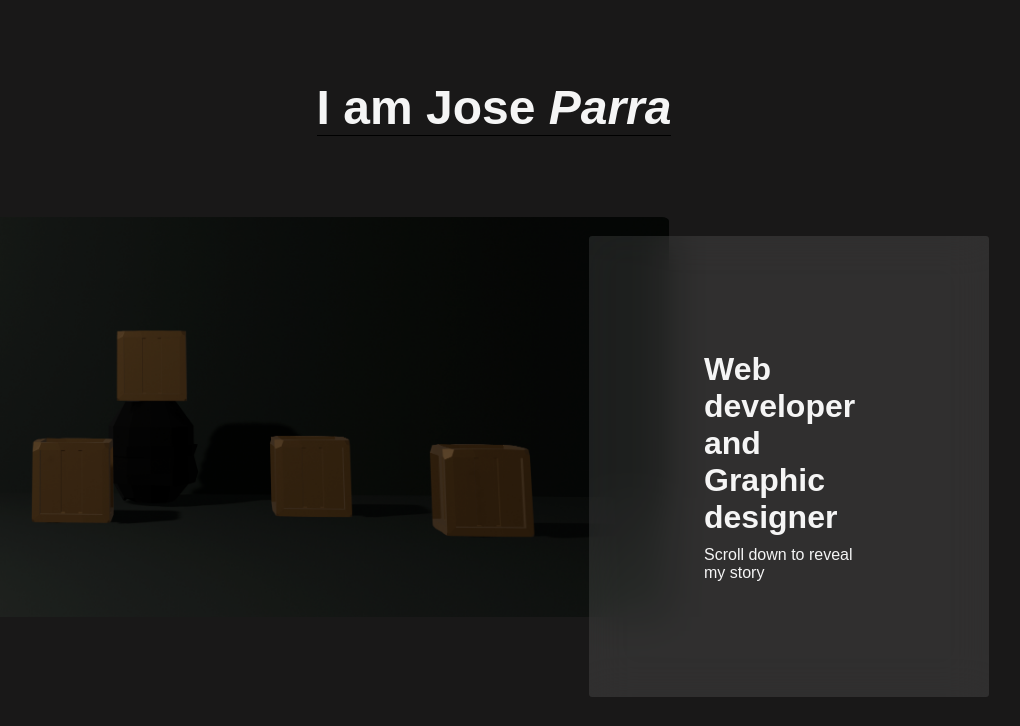
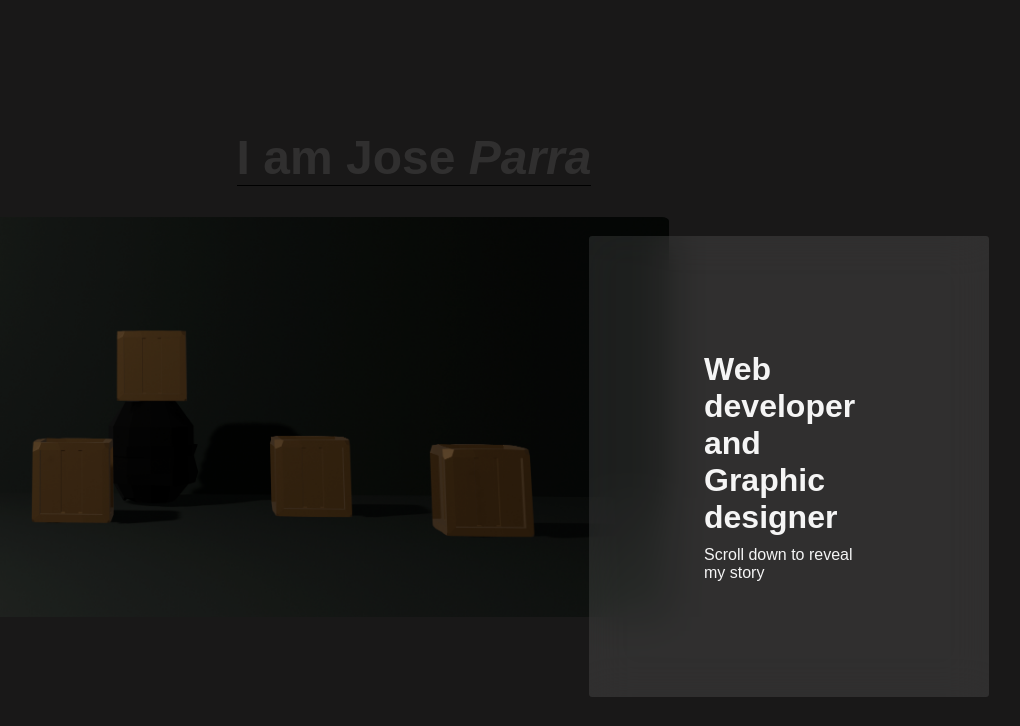
Before and after one commit to JoseParra28/Portafolio, a plain HTML site: page index.html in a window 1280 px wide. Shown: the top 726 px of the page, without its empty margins (146-1166 px from the left). Drawn offline with Linux system fonts and the light colour scheme.

Commit message:
add a different color

```diff
--- a/assets/style.css
+++ b/assets/style.css
@@ -28,8 +28,10 @@ section {
 }
 .main-tittle {
     font-size: 3em;
+    color: rgba(255,255, 255, 0.1);
     margin-bottom: 50px;
     border-bottom: 1px solid black;
+    transform: translate(-80px, 50px);
 }
 span {
     font-style:italic;
```
